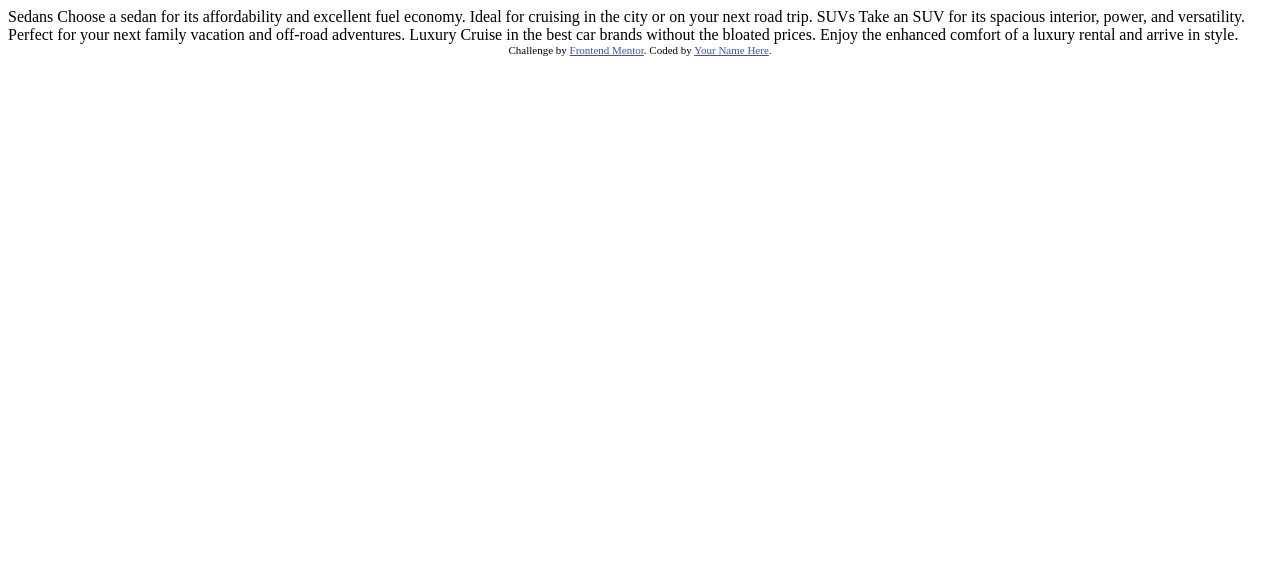
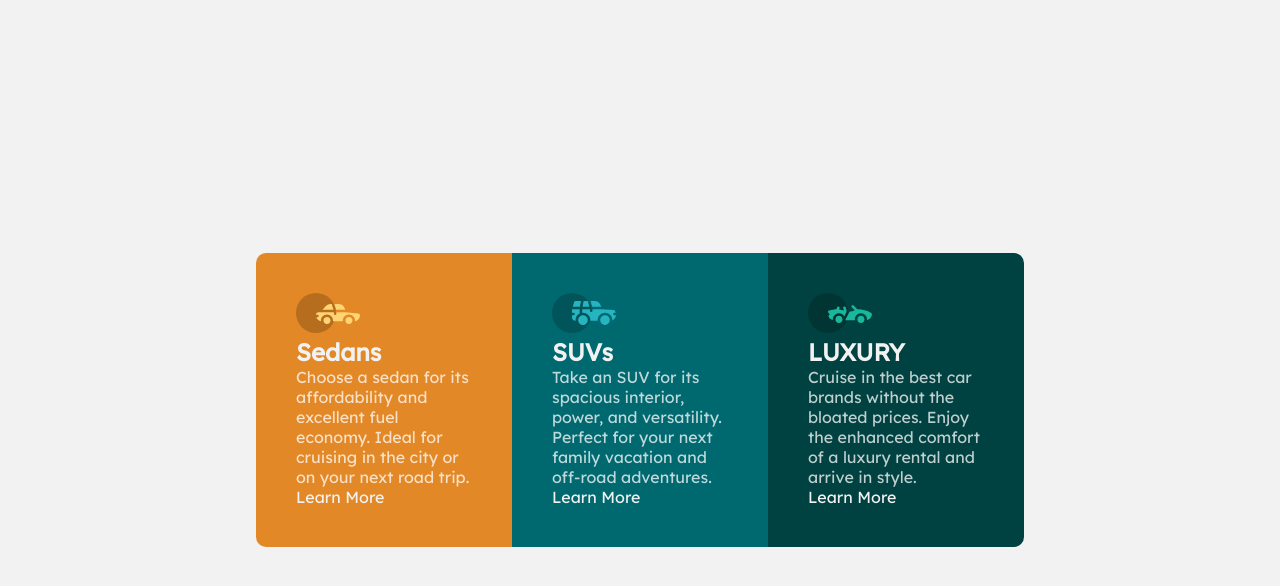
Before and after one commit to kamrulsaad/3-column-preview-card, a plain HTML site: page index.html in a window 1280 px wide. Drawn offline with Linux system fonts and the light colour scheme.

Commit message:
Added some styles

```diff
--- /dev/null
+++ b/css/style.css
@@ -0,0 +1,59 @@
+@import url('https://fonts.googleapis.com/css2?family=Big+Shoulders+Display:wght@700&family=Lexend+Deca&display=swap');
+
+*, ::before,::after{
+    box-sizing: border-box;
+    margin: 0;
+    padding: 0;
+    font-family: 'Big Shoulders Display', cursive;
+    font-family: 'Lexend Deca', sans-serif;
+}
+
+:root{
+    --paragraph: hsla(0, 0%, 100%, 0.75);
+    --bg-color: hsl(0, 0%, 95%);
+    --orange : hsl(31, 77%, 52%);
+    --cyan : hsl(184, 100%, 22%);
+    --dark-cyan : hsl(179, 100%, 13%);
+}
+
+body{
+    width: 100%;
+    height: 100vh;
+    background-color: var(--bg-color);
+    display: flex;
+    justify-content: center;
+    align-items: center;
+}
+
+main{
+    width: 60%;
+    display: grid;
+    grid-template-columns: repeat(3,1fr);
+}
+
+main>div{
+    padding: 40px;
+    color: var(--bg-color);
+}
+
+.text{
+    color: var(--paragraph);
+}
+
+.head{
+    color: var(--bg-color);
+}
+
+.card-1{
+    background-color: var(--orange);
+    border-top-left-radius: 10px;
+    border-bottom-left-radius: 10px;
+}
+.card-2{
+    background-color: var(--cyan);
+}
+.card-3{
+    background-color: var(--dark-cyan);
+    border-top-right-radius: 10px;
+    border-bottom-right-radius: 10px;
+}
--- a/index.html
+++ b/index.html
@@ -6,31 +6,54 @@
 
   <link rel="icon" type="image/png" sizes="32x32" href="./images/favicon-32x32.png">
 
-  <title>Frontend Mentor | 3-column preview card component</title>
+  <title>3-column preview card component</title>
 
-  <!-- Feel free to remove these styles or customise in your own stylesheet 👍 -->
-  <style>
-    .attribution { font-size: 11px; text-align: center; }
-    .attribution a { color: hsl(228, 45%, 44%); }
-  </style>
+  <!-- custom css -->
+  <link rel="stylesheet" href="./css/style.css">
+
 </head>
 <body>
 
-  Sedans
+  <main>
+    <div class="card-1">
+      <img src="./images/icon-sedans.svg" alt="">
+      <div class="head">
+        <h2>Sedans</h2>
+      </div>
+      <div class="text">
+        <p>
           Choose a sedan for its affordability and excellent fuel economy. Ideal for cruising in the city
         or on your next road trip.
-
-  SUVs
+        </p>
+      </div>
+      <div class="btn"> Learn More</div>
+    </div>
+    <div class="card-2">
+      <img src="./images/icon-suvs.svg" alt="">
+      <div class="head">
+        <h2>SUVs</h2>
+      </div>
+      <div class="text">
+        <p>
           Take an SUV for its spacious interior, power, and versatility. Perfect for your next family vacation
           and off-road adventures.
-
-  Luxury
+        </p>
+      </div>
+      <div class="btn"> Learn More</div>
+    </div>
+    <div class="card-3">
+      <img src="./images/icon-luxury.svg" alt="">
+      <div class="head">
+        <h2>LUXURY</h2>
+      </div>
+      <div class="text">
+        <p>
           Cruise in the best car brands without the bloated prices. Enjoy the enhanced comfort of a luxury
           rental and arrive in style.
-
-  <div class="attribution">
-    Challenge by <a href="https://www.frontendmentor.io?ref=challenge" target="_blank">Frontend Mentor</a>.
-    Coded by <a href="#">Your Name Here</a>.
+        </p>
       </div>
+      <div class="btn"> Learn More</div>
+    </div>
+  </main>
 </body>
 </html>
```
Also changed, not shown: 1 other file. Lines whose indentation alone changed are shown as unchanged.
